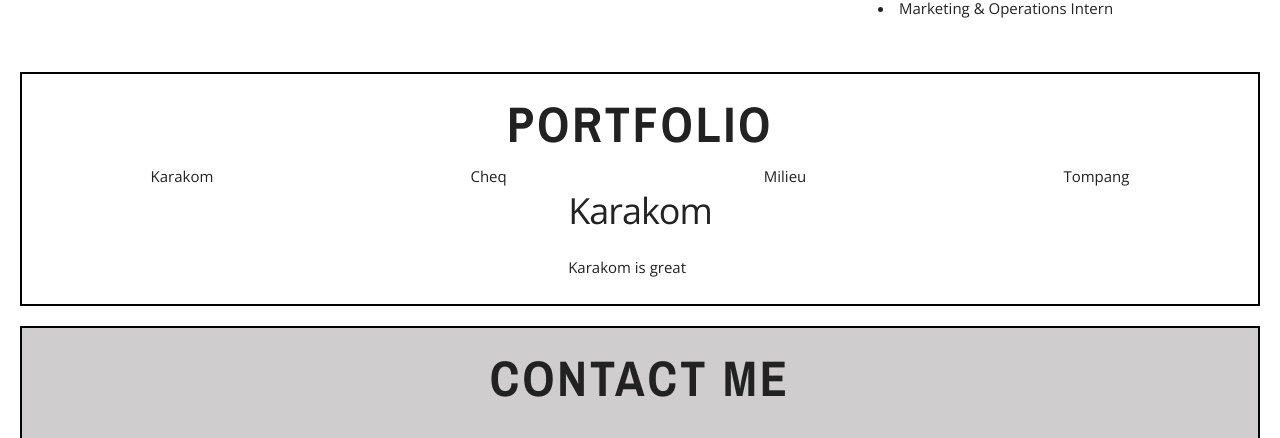
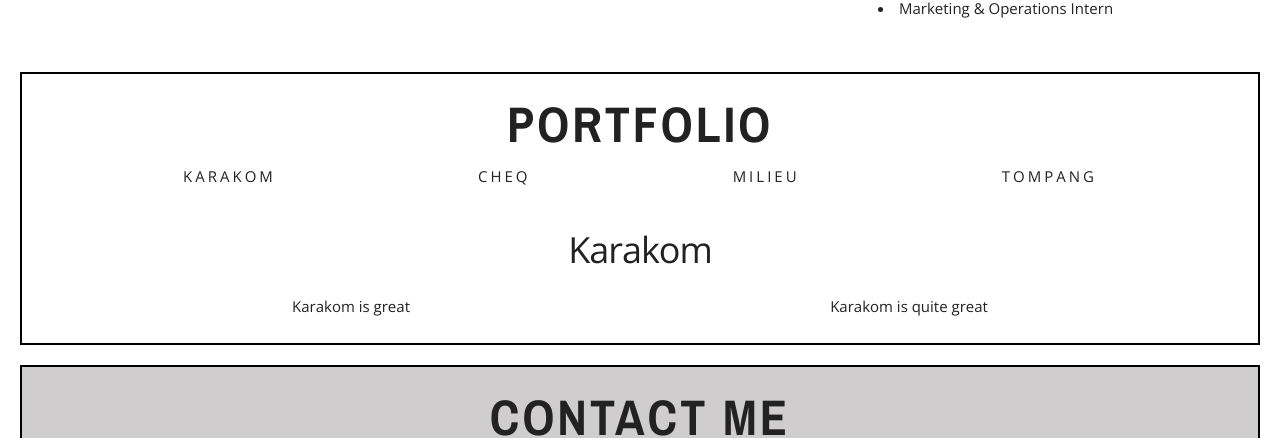
Before and after one commit to giftofjehovah/portfolio, a React (Create React App) app: page / in a window 1280 px wide. Shown: the part 1949-2387 px from the top of the page. Built offline with nearby package versions, Linux system fonts and the light colour scheme.

Commit message:
changing styling on portfolio child component

```diff
--- a/src/Showcase.js
+++ b/src/Showcase.js
@@ -39,15 +39,13 @@ class Showcase extends Component {
     return (
       <div className="Showcase-panel">
         <h1 className="title">Portfolio</h1>
-        <div>
+        <div className="projNav">
           <FeatureButton title="Karakom" cb={this._triggerChange.bind(this)} />
           <FeatureButton title="Cheq" cb={this._triggerChange.bind(this)} />
           <FeatureButton title="Milieu" cb={this._triggerChange.bind(this)} />
           <FeatureButton title="Tompang" cb={this._triggerChange.bind(this)} />
         </div>
-        <div>
-          {this.state.content}
-        </div>
+        {this.state.content}
       </div>
     )
   }
--- a/src/Showcase/Cheq.js
+++ b/src/Showcase/Cheq.js
@@ -6,7 +6,14 @@ class Cheq extends Component {
     return(
       <div>
         <h3>Cheq</h3>
-        <p>Cheq is great</p>
+        <div className="parentflex">
+          <div>
+            <p>Cheq is great</p>
+          </div>
+          <div>
+            <p>Cheq is quite great</p>
+          </div>
+        </div>
       </div>
     )
   }
--- a/src/Showcase/Karakom.js
+++ b/src/Showcase/Karakom.js
@@ -6,7 +6,14 @@ class Karakom extends Component {
     return(
       <div>
         <h3>Karakom</h3>
-        <p>Karakom is great</p>
+        <div className="parentflex">
+          <div>
+            <p>Karakom is great</p>
+          </div>
+          <div>
+            <p>Karakom is quite great</p>
+          </div>
+        </div>
       </div>
     )
   }
--- a/src/Showcase/Milieu.js
+++ b/src/Showcase/Milieu.js
@@ -6,7 +6,14 @@ class Milieu extends Component {
     return(
       <div>
         <h3>Milieu</h3>
-        <p>Milieu is great</p>
+        <div className="parentflex">
+          <div>
+            <p>Milieu is great</p>
+          </div>
+          <div>
+            <p>Milieu is quite great</p>
+          </div>
+        </div>
       </div>
     )
   }
--- a/src/Showcase/Tompang.js
+++ b/src/Showcase/Tompang.js
@@ -6,7 +6,14 @@ class Tompang extends Component {
     return(
       <div>
         <h3>Tompang</h3>
-        <p>Tompang is great</p>
+        <div className="parentflex">
+          <div>
+            <p>Tompang is great</p>
+          </div>
+          <div>
+            <p>Tompang is quite great</p>
+          </div>
+        </div>
       </div>
     )
   }
--- a/src/style/App.css
+++ b/src/style/App.css
@@ -211,10 +211,24 @@ body {
   border: 2px solid black;
   margin: 20px;
   background-color: white; }
+  .Showcase-panel .projNav {
+    display: flex;
+    justify-content: space-around;
+    margin-bottom: 37px;
+    text-transform: uppercase;
+    letter-spacing: 3px; }
+    .Showcase-panel .projNav div {
+      border-bottom: 2px solid white; }
+      .Showcase-panel .projNav div:hover {
+        border-bottom: 2px solid black; }
   .Showcase-panel > div {
-    display: flex;
-    justify-content: space-around; }
-  .Showcase-panel div {
-    height: 100%; }
+    height: 100%;
+    padding: 0 60px; }
+    .Showcase-panel > div h3 {
+      text-align: center; }
+
+.parentflex {
+  display: flex;
+  justify-content: space-around; }
 
 /*# sourceMappingURL=App.css.map */
--- a/src/style/App.scss
+++ b/src/style/App.scss
@@ -243,13 +243,35 @@ body {
 /*Showcase*/
 .Showcase-panel {
   @include panel(white);
-  > div {
+
+  .projNav {
     display: flex;
     justify-content: space-around;
+    margin-bottom: 37px;
+    text-transform: uppercase;
+    letter-spacing: 3px;
+
+    div {
+      border-bottom: 2px solid white;
+
+      &:hover{
+        border-bottom: 2px solid black;
+      }
+    }
   }
 
-  div {
+  > div {
     height: 100%;
+    padding: 0 60px;
+
+    h3 {
+      text-align: center;
+    }
   }
 
 }
+
+.parentflex {
+  display: flex;
+  justify-content: space-around
+}
```
Also changed, not shown: 1 other file (tests, documents, lock files or other folders).
